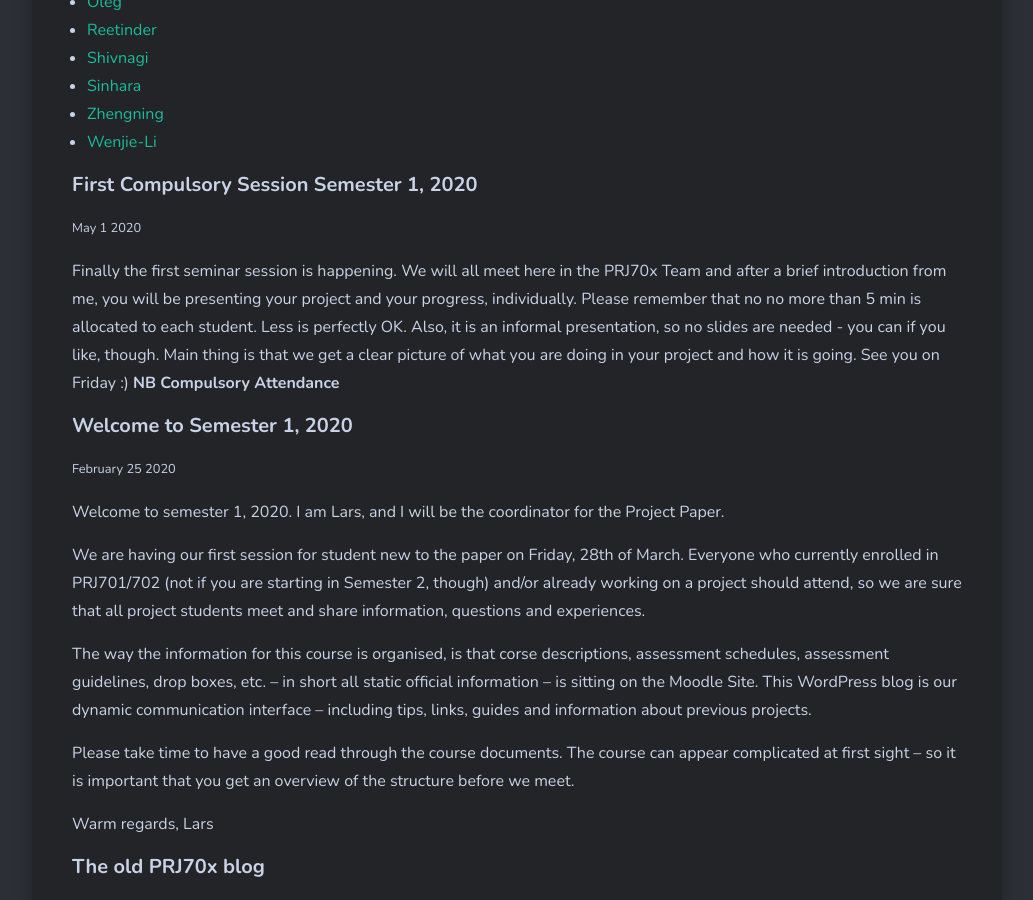
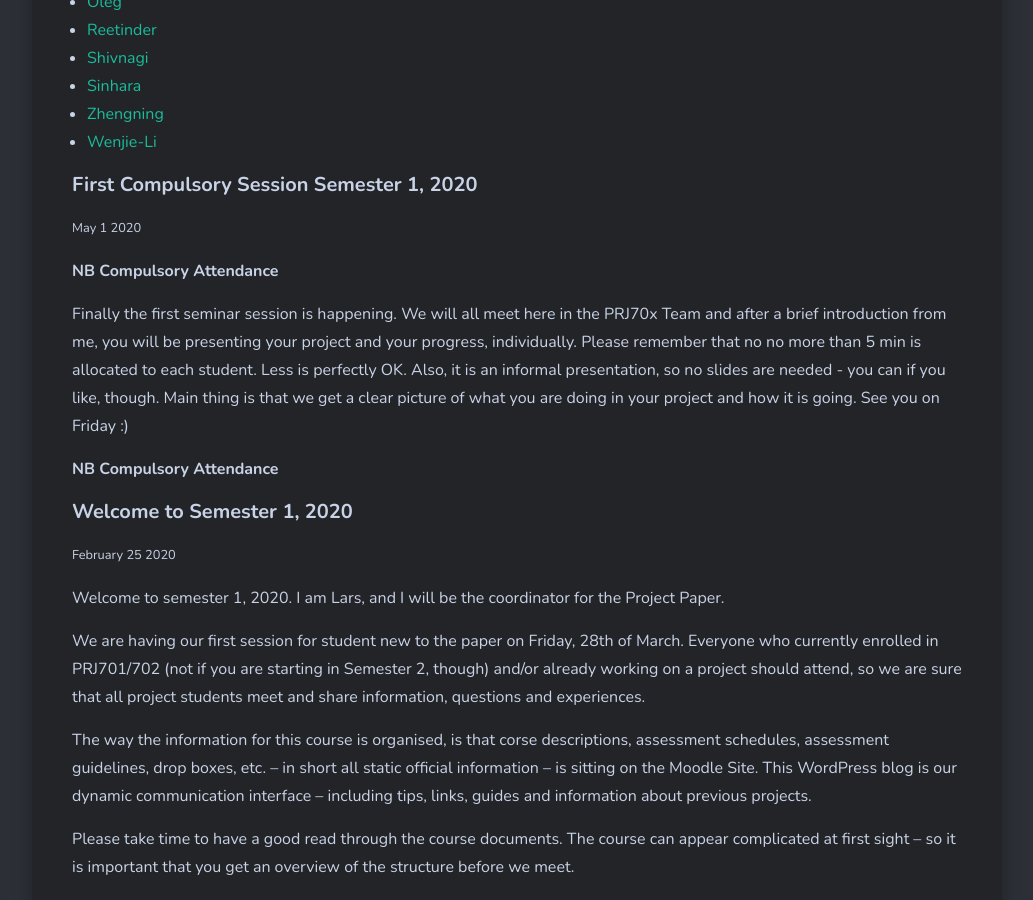
Before and after one commit to larsoliverdam/nmit, a Jekyll site: the page built from _pages/PRJ70x.md, in a window 1280 px wide and 900 px high, scrolled down 1359 px. Shown: the whole window, without its empty margins (123-1156 px from the left). Built offline with Jekyll 4.4.1, drawn with Linux system fonts in a browser that asks for light colours; nearby versions of some CDN libraries; comment, search, counter and statistics services are not loaded.

Commit message:
PRJ70x session 1-5-20

```diff
--- a/_pages/PRJ70x.md
+++ b/_pages/PRJ70x.md
@@ -32,9 +32,12 @@ image: 01.jpg
 #### First Compulsory Session Semester 1, 2020
 <small>May 1 2020</small>
 
+**NB Compulsory Attendance**
+
 Finally the first seminar session is happening.
 We will all meet here in the PRJ70x Team and after a brief introduction from me, you will be presenting your project and your progress, individually. Please remember that no no more than 5 min is allocated to each student. Less is perfectly OK. Also, it is an informal presentation, so no slides are needed - you can if you like, though. Main thing is that we get a clear picture of what you are doing in your project and how it is going.
 See you on Friday :)
+
 **NB Compulsory Attendance**
 
 #### Welcome to Semester 1, 2020
```
